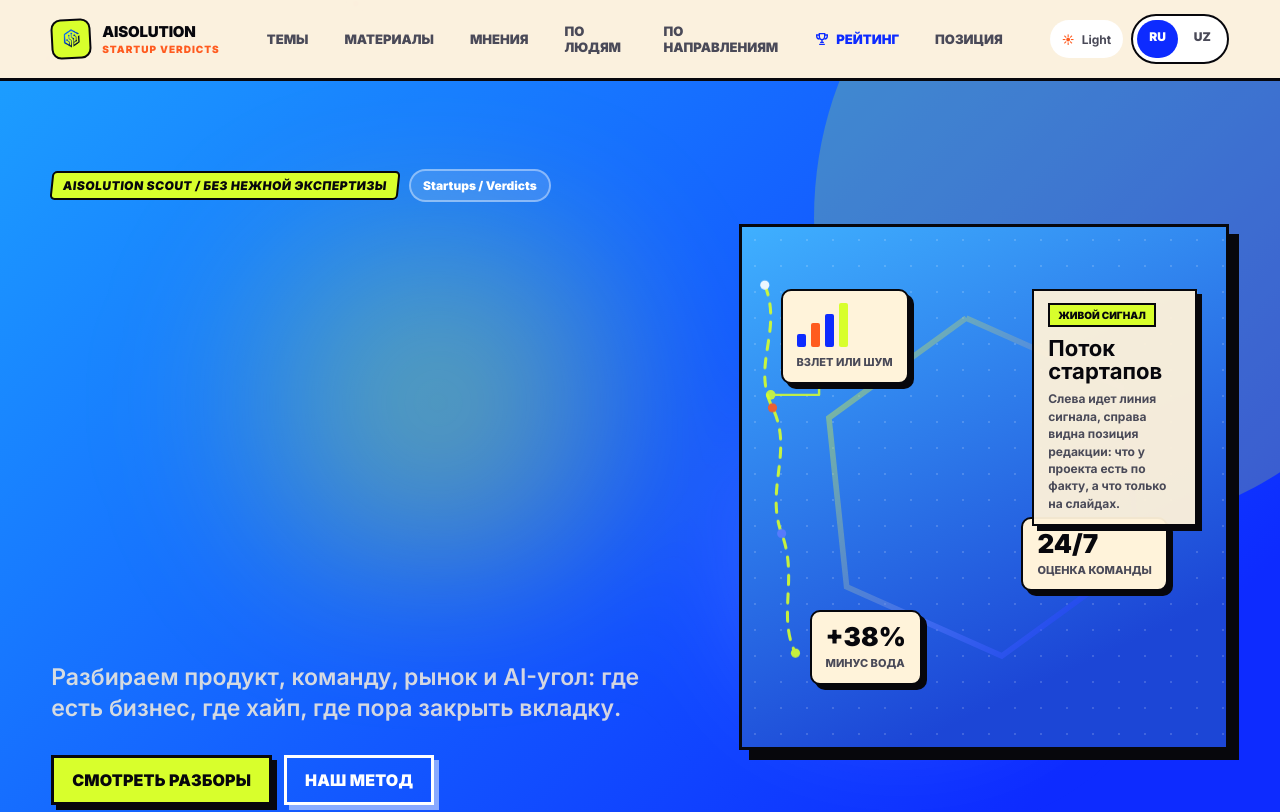
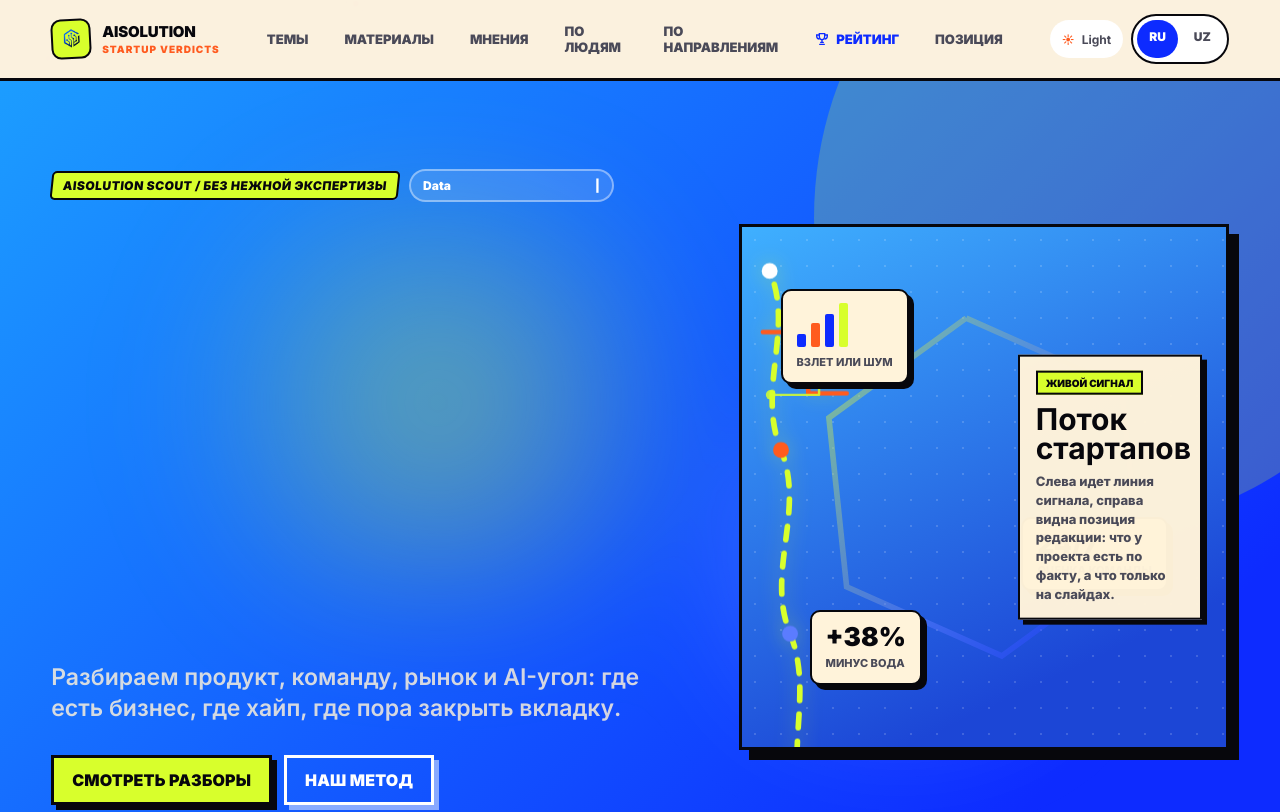
Before and after one commit to abbos-khamidov/blog-aisolution, a Next.js app: page /ru in a window 1280 px wide. Shown: the top 812 px of the page. Built offline with nearby package versions, Linux system fonts and the light colour scheme.

Commit message:
Improve hero signal and balance

```diff
--- a/app/globals.css
+++ b/app/globals.css
@@ -398,29 +398,31 @@
 
 .hero-illustration-leftwave {
   position: absolute;
-  top: 8%;
-  left: 2%;
+  top: 4%;
+  left: 1%;
   z-index: 0;
-  width: clamp(50px, 8vw, 92px);
+  width: clamp(64px, 11vw, 136px);
   height: auto;
-  opacity: 0.9;
-  animation: hero-wave-drift 7s ease-in-out infinite;
+  opacity: 1;
+  filter: drop-shadow(0 0 10px rgba(216, 255, 44, 0.35));
+  animation: hero-wave-drift 5.4s ease-in-out infinite;
 }
 
 .hero-illustration-leftwave path {
-  animation: hero-wave-dash 2.8s linear infinite;
+  animation: hero-wave-dash 2.2s linear infinite;
 }
 
 .hero-illustration-note {
   position: absolute;
-  top: 12%;
-  right: 6%;
+  top: 50%;
+  right: 5%;
+  transform: translateY(-50%);
   z-index: 3;
-  width: min(220px, 34%);
+  width: min(280px, 38%);
   border: 2px solid #07070c;
-  background: rgba(255, 243, 218, 0.95);
+  background: rgba(255, 243, 218, 0.98);
   color: #07070c;
-  padding: 12px 14px;
+  padding: 14px 16px;
   box-shadow: 5px 5px 0 0 #07070c;
 }
 
@@ -437,15 +439,15 @@
 .hero-illustration-note strong {
   display: block;
   margin-top: 10px;
-  font-size: 22px;
-  line-height: 1.02;
+  font-size: clamp(22px, 2.6vw, 30px);
+  line-height: 0.98;
 }
 
 .hero-illustration-note p {
   margin-top: 8px;
   color: #4a4a58;
-  font-size: 12px;
-  font-weight: 700;
+  font-size: 13px;
+  font-weight: 750;
   line-height: 1.45;
 }
 
@@ -554,6 +556,18 @@
   padding: 7px 12px;
   font-size: 12px;
   font-weight: 900;
+  white-space: nowrap;
+}
+
+.signal-pill-text {
+  display: inline-block;
+  min-width: 170px;
+}
+
+.signal-cursor {
+  display: inline-block;
+  margin-left: 2px;
+  animation: signal-blink 1s steps(1) infinite;
 }
 
 .hero h1 {
@@ -2087,6 +2101,11 @@
     min-height: 330px;
   }
 
+  .hero-illustration-note {
+    right: 4%;
+    width: min(260px, 54%);
+  }
+
   .hero-illustration {
     min-height: 330px;
   }
@@ -2201,6 +2220,10 @@
   }
 
   .hero-illustration-note {
+    width: min(240px, 62%);
+  }
+
+  .hero-illustration-note {
     width: min(220px, 58%);
   }
 
@@ -2231,3 +2254,14 @@
     transform: translateY(10px);
   }
 }
+
+@keyframes signal-blink {
+  0%,
+  49% {
+    opacity: 1;
+  }
+  50%,
+  100% {
+    opacity: 0;
+  }
+}
--- a/components/Hero.tsx
+++ b/components/Hero.tsx
@@ -1,6 +1,6 @@
 "use client";
 
-import { Fragment, useLayoutEffect, useRef } from "react";
+import { Fragment, useEffect, useLayoutEffect, useMemo, useRef, useState } from "react";
 import gsap from "gsap";
 import { HeroIllustration } from "./HeroIllustration";
 import { dictionary, type Locale } from "@/lib/i18n";
@@ -9,6 +9,14 @@
   const t = dictionary[locale];
   const rootRef = useRef<HTMLElement>(null);
   const words = t.heroTitle.split(" ");
+  const signalFrames = useMemo(
+    () =>
+      locale === "ru"
+        ? ["Startups / Verdicts", "Data / No hype", "Risk / Market / Money", "Signal / Not noise"]
+        : ["Startaplar / Verdict", "Data / Hype emas", "Risk / Bozor / Pul", "Signal / Shovqin emas"],
+    [locale]
+  );
+  const [signalText, setSignalText] = useState(signalFrames[0]);
 
   useLayoutEffect(() => {
     const root = rootRef.current;
@@ -60,13 +68,76 @@
     };
   }, []);
 
+  useEffect(() => {
+    const reduceMotion = window.matchMedia("(prefers-reduced-motion: reduce)").matches;
+    if (reduceMotion) {
+      setSignalText(signalFrames[0]);
+      return undefined;
+    }
+
+    let alive = true;
+    let timeout = 0;
+    let phraseIndex = 0;
+    let charIndex = 0;
+    let phase: "typing" | "holding" | "erasing" = "typing";
+
+    const tick = () => {
+      if (!alive) return;
+      const phrase = signalFrames[phraseIndex];
+
+      if (phase === "typing") {
+        charIndex += 1;
+        setSignalText(phrase.slice(0, charIndex));
+        if (charIndex >= phrase.length) {
+          phase = "holding";
+          timeout = window.setTimeout(tick, 1100);
+          return;
+        }
+        timeout = window.setTimeout(tick, 80);
+        return;
+      }
+
+      if (phase === "holding") {
+        phase = "erasing";
+        timeout = window.setTimeout(tick, 180);
+        return;
+      }
+
+      if (phase === "erasing") {
+        charIndex -= 1;
+        setSignalText(phrase.slice(0, Math.max(0, charIndex)));
+        if (charIndex <= 0) {
+          phraseIndex = (phraseIndex + 1) % signalFrames.length;
+          phase = "typing";
+          charIndex = 0;
+          timeout = window.setTimeout(tick, 220);
+          return;
+        }
+        timeout = window.setTimeout(tick, 32);
+        return;
+      }
+
+    };
+
+    timeout = window.setTimeout(tick, 220);
+    return () => {
+      alive = false;
+      window.clearTimeout(timeout);
+    };
+  }, [signalFrames]);
+
   return (
     <section className="hero" ref={rootRef}>
       <div className="hero-aurora" />
       <div className="hero-content">
         <div className="hero-label-row">
           <p className="kicker">{t.heroKicker}</p>
-          <span className="signal-pill">{t.heroSignal}</span>
+          <span className="signal-pill" aria-live="off">
+            <span className="signal-pill-text">{signalText}</span>
+            <span className="signal-cursor" aria-hidden="true">
+              |
+            </span>
+          </span>
         </div>
         <h1>
           {words.map((word, i) => (
--- a/components/HeroIllustration.tsx
+++ b/components/HeroIllustration.tsx
@@ -13,16 +13,23 @@
     <div className="hero-illustration" aria-hidden="true">
       <svg className="hero-illustration-leftwave" viewBox="0 0 120 520" fill="none">
         <path
-          d="M18 20 C42 80 0 124 28 180 C56 236 18 286 40 344 C62 402 34 452 58 500"
+          d="M20 18 C42 70 8 122 30 176 C52 230 16 284 38 338 C60 392 30 448 54 502"
           stroke="#d8ff2c"
-          strokeWidth="4"
+          strokeWidth="5"
           strokeLinecap="round"
           strokeDasharray="12 12"
         />
-        <circle cx="18" cy="20" r="6" fill="#fff" />
-        <circle cx="28" cy="180" r="6" fill="#ff5b1f" />
-        <circle cx="40" cy="344" r="6" fill="#5b7cff" />
-        <circle cx="58" cy="500" r="6" fill="#d8ff2c" />
+        <path
+          d="M14 72 L54 72 L54 126 L88 126"
+          stroke="#ff5b1f"
+          strokeWidth="4"
+          strokeLinecap="round"
+          strokeLinejoin="round"
+        />
+        <circle cx="20" cy="18" r="7" fill="#fff" />
+        <circle cx="30" cy="176" r="7" fill="#ff5b1f" />
+        <circle cx="38" cy="338" r="7" fill="#5b7cff" />
+        <circle cx="54" cy="502" r="7" fill="#d8ff2c" />
       </svg>
 
       <div className="hero-illustration-note">
```
